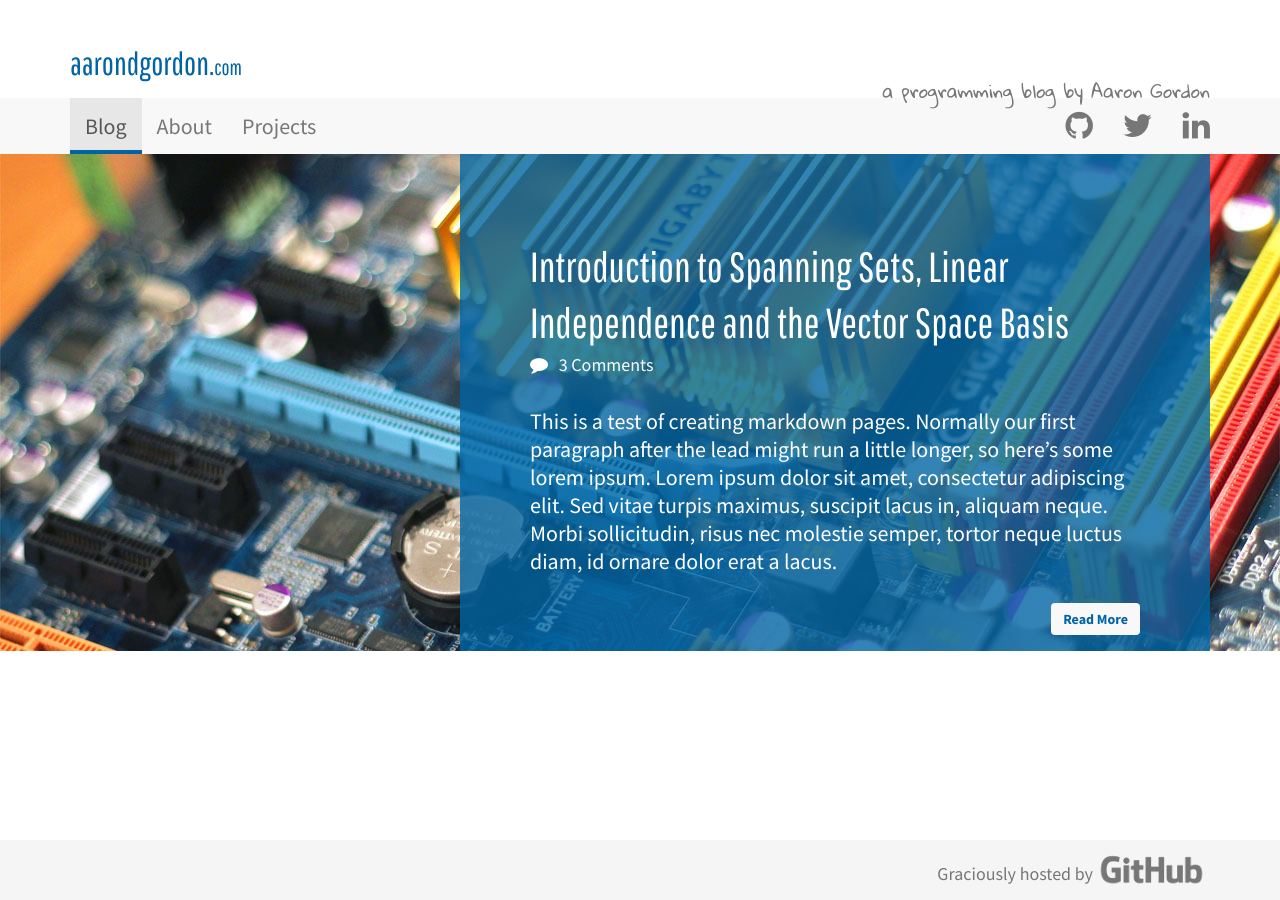
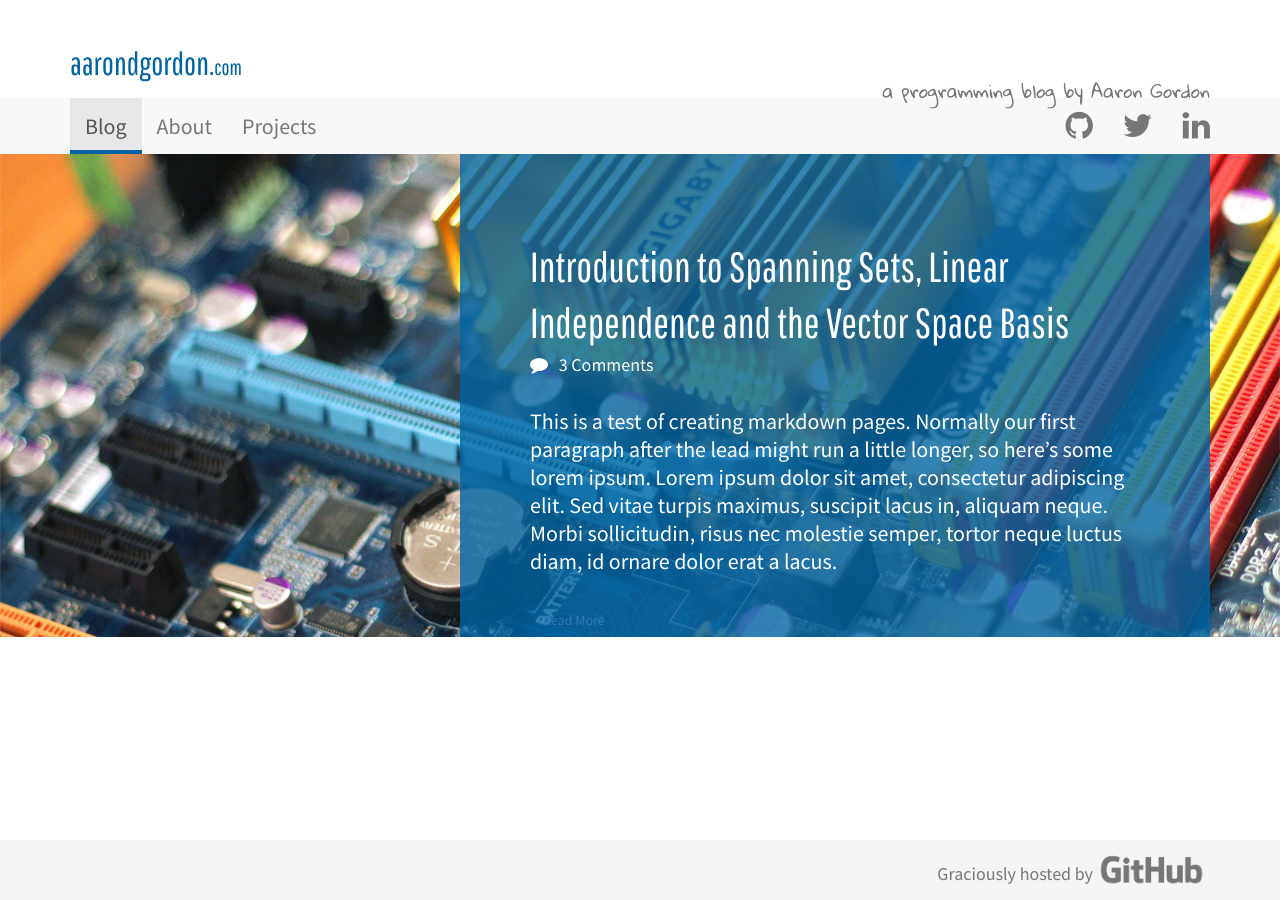
Before and after one commit to aarondgordon/aarondgordon.github.io, a Jekyll site: the page built from index.html, in a window 1280 px wide. Built offline with Jekyll 4.4.1, drawn with Linux system fonts in a browser that asks for light colours; nearby versions of some CDN libraries.

Commit message:
Update index.html

```diff
--- a/index.html
+++ b/index.html
@@ -13,7 +13,7 @@ layout: default
           <div class="cover-panel-title">{{ post.title }}</div>
           <p><i class="fa fa-comment"></i> &nbsp; 3 Comments</p>
           <p class="lead">{{ post.excerpt | remove:'<p>' | remove:'</p>' }}</p>
-          <a class="btn btn-info cover-panel-btn" href="{{ post.url }}">Read More</a>
+          <a class="btn btn-cover" href="{{ post.url }}">Read More</a>
         </div>
       </div>
     </div>
```
